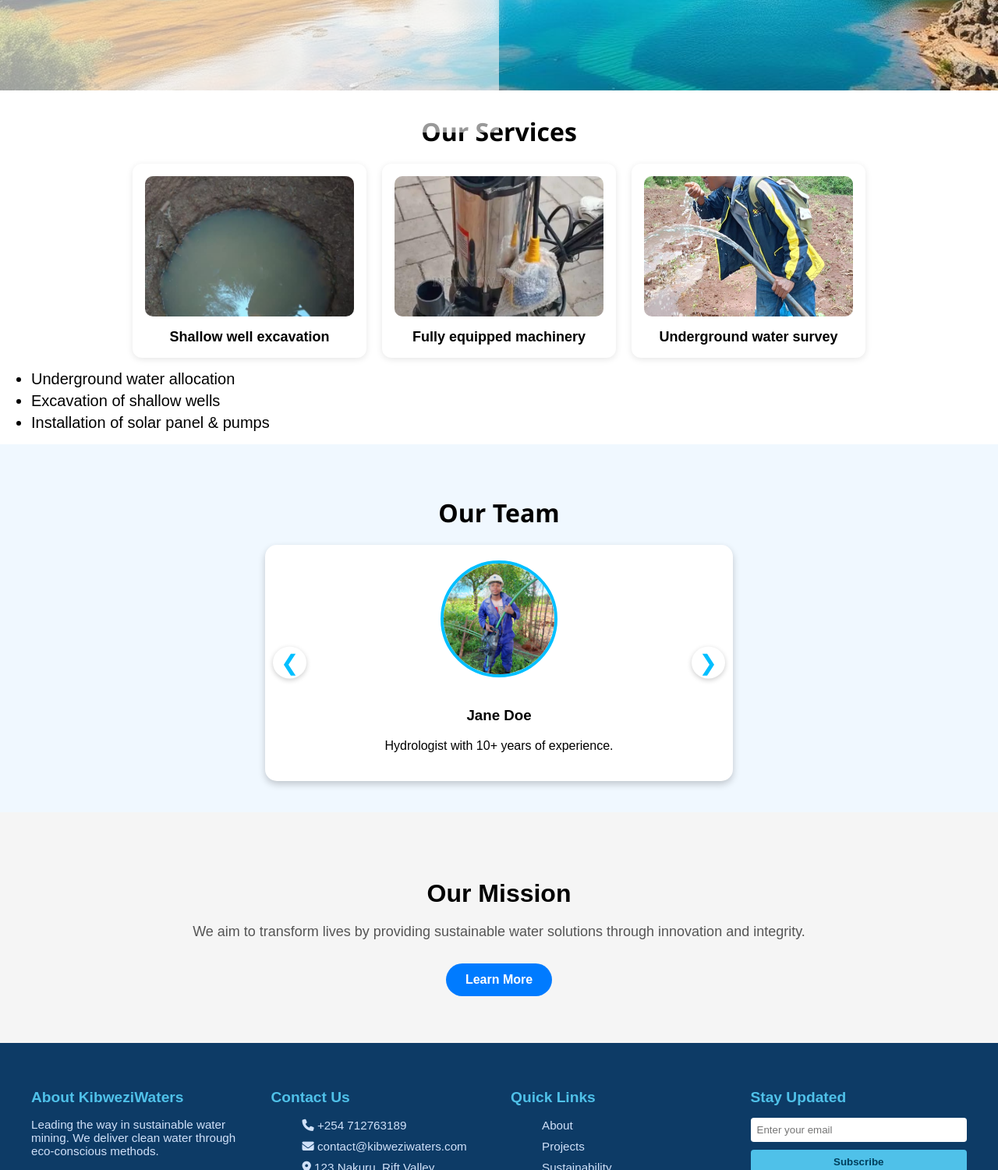
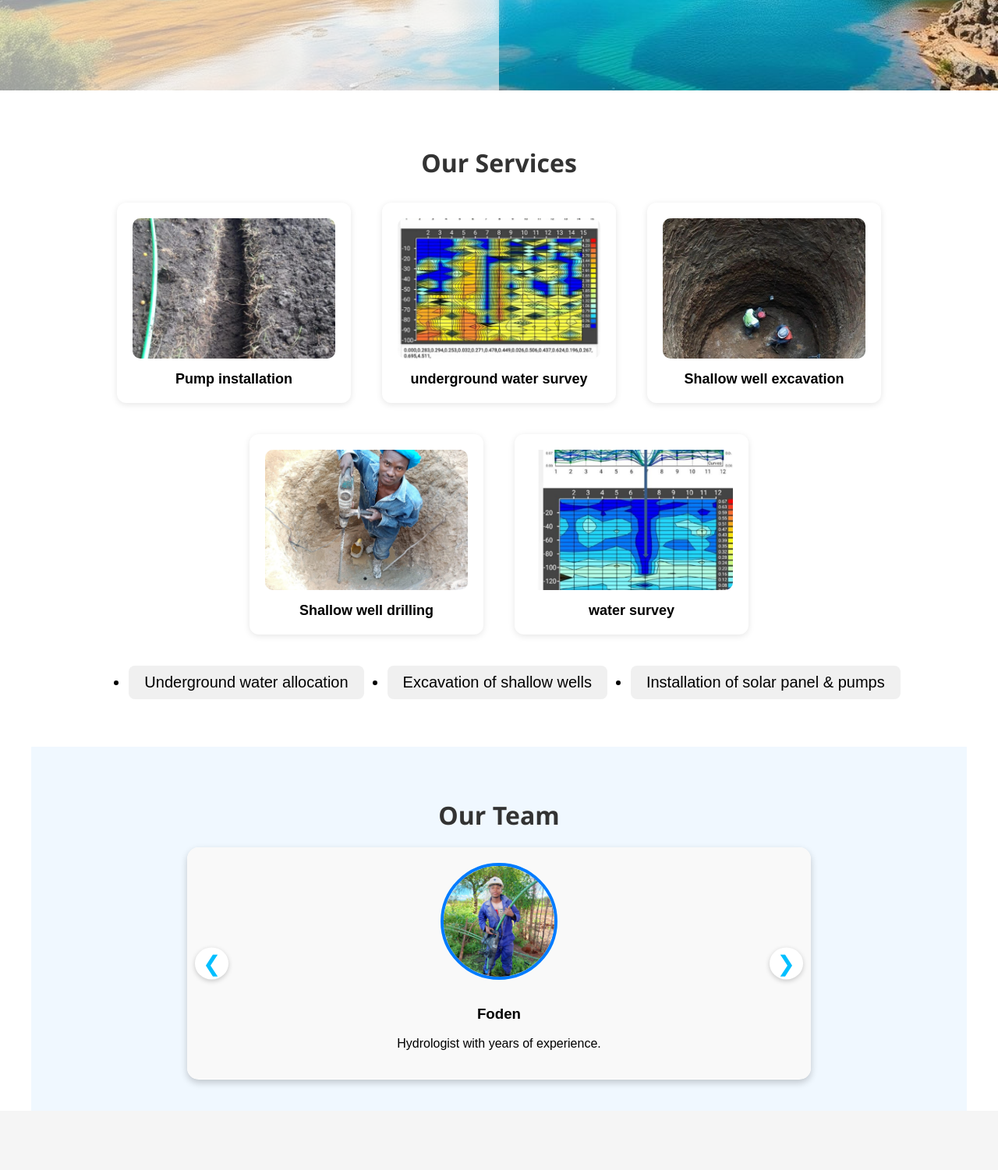
Before and after one commit to git-Whitney/Kibwezi-water, a plain HTML site: page index.html in a window 1280 px wide. Shown: the part 630-2131 px from the top of the page at 78% size. Drawn offline with nearby package versions, Linux system fonts and the light colour scheme.

Commit message:
Add files via upload

```diff
--- a/index.html
+++ b/index.html
@@ -5,6 +5,9 @@
   <link rel="stylesheet" href="style.css">
   <link rel="stylesheet" href="https://cdnjs.cloudflare.com/ajax/libs/font-awesome/6.7.2/css/all.min.css" />
   <meta name="viewport" content="width=device-width, initial-scale=1.0">
+  <link rel="stylesheet" href="https://unpkg.com/aos@2.3.4/dist/aos.css" rel="stylesheet"/>
+
+
 
   <title>Kibwezi Water Website</title>
 </head>
@@ -21,6 +24,7 @@
 
 
         <ul class="nav-links" id="navLinks">
+        <button onclick="toggleDarkMode()">🌓</button>
           <li><a href="#home"><i class="fa-solid fa-house"></i>HOME</a></li>
           <li><a href="#about"><i class="fa-solid fa-circle-info"></i>ABOUT</a></li>
           <li><a href="#services"><i class="fa-solid fa-clipboard-list"></i>SERVICES</a></li>
@@ -52,52 +56,70 @@
     </div>
   </div>
 
-  <div class="slides" id="services">
-    <h2>Our Services</h2>
+
+  <!-- Services Section -->
+<div class="slides" id="services" data-aos="fade-up">
+    <h2 class="section-heading">Our Services</h2>
     <div class="card-container">
-      <div class="card">
-        <img src="pic3.jpg" alt="Shallow well excavation">
+      <div class="card" data-aos="fade-up" data-aos-delay="100">
+        <img src="picc1.jpg" alt="pump installation">
+        <h3>Pump installation</h3>
+      </div>
+      <div class="card" data-aos="fade-up" data-aos-delay="200">
+        <img src="picc2.jpg" alt="Underground water survey">
+        <h3>underground water survey</h3>
+      </div>
+      <div class="card" data-aos="fade-up" data-aos-delay="300">
+        <img src="picc4.jpg" alt="shallow well excavation">
         <h3>Shallow well excavation</h3>
       </div>
-      <div class="card">
-        <img src="pic2.jpg" alt="Fully equipped machinery">
-        <h3>Fully equipped machinery</h3>
+      <div class="card" data-aos="fade-up" data-aos-delay="400">
+        <img src="picc5.jpg" alt="shallow well drilling">
+        <h3>Shallow well drilling</h3>
       </div>
-      <div class="card">
-        <img src="pic1.jpg" alt="Underground survey">
-        <h3>Underground water survey</h3>
+      <div class="card" data-aos="fade-up" data-aos-delay="400">
+        <img src="picc3.jpg" alt="water survey">
+        <h3>water survey</h3>
       </div>
     </div>
-    <ul>
+    <ul class="services-list">
       <li>Underground water allocation</li>
       <li>Excavation of shallow wells</li>
       <li>Installation of solar panel & pumps</li>
     </ul>
   </div>
 
-  <section class="team">
-    <h2>Our Team</h2>
+
+
+
+ <!-- Team Section -->
+<section class="team" data-aos="fade-up">
+    <div class="team-wrapper">
+      <h2 class="section-heading">Our Team</h2>
       <div class="slider-container">
         <div class="arrow left" onclick="prevSlide()">&#10094;</div>
         <div class="arrow right" onclick="nextSlide()">&#10095;</div>
         <div class="slido" id="slido">
-        <div class="slide">
+          <div class="slide" data-aos="zoom-in">
             <img src="memb2.jpg" alt="Team Member 1" />
-          <h3>Jane Doe</h3>
-          <p>Hydrologist with 10+ years of experience.</p>
+            <h3>Foden</h3>
+            <p>Hydrologist with years of experience.</p>
           </div>
-        <div class="slide">
+          <div class="slide" data-aos="zoom-in">
             <img src="pic4.jpg" alt="Team Member 2" />
-          <h3>John Smith</h3>
+            <h3>Jayden</h3>
             <p>Engineer specializing in purification.</p>
           </div>
-        <div class="slide">
+          <div class="slide" data-aos="zoom-in">
             <img src="memb3.jpg" alt="Team Member 3" />
-          <h3>Emily Davis</h3>
+            <h3>Shadrack</h3>
             <p>Expert in sustainable water management.</p>
           </div>
         </div>
       </div>
+    </div>
+  </section>
+
     <script>
       const slido = document.getElementById('slido');
       const totalSlido = slido.children.length;
@@ -116,6 +138,8 @@
       }
     </script>
   </section>
+  </div>
+
 
   <section class="new-section">
     <div class="content">
@@ -125,6 +149,7 @@
     </div>
   </section>
 
+<!--footer section-->
   <footer class="footer">
     <div class="footer-container">
       <div class="footer-column" id="about">
@@ -135,8 +160,8 @@
         <h3>Contact Us</h3>
         <ul>
           <li><i class="fas fa-phone"></i> +254 712763189</li>
-          <li><i class="fas fa-envelope"></i> contact@kibweziwaters.com</li>
-          <li><i class="fas fa-map-marker-alt"></i> 123 Nakuru, Rift Valley</li>
+          <li><i class="fas fa-envelope"></i>mutiamutua3083@gmail.com</li>
+          <li><i class="fas fa-map-marker-alt"></i>P.O.Box1234-90137 <br> Kibwezi,Makueni county <br>Kenya</li>
         </ul>
       </div>
       <div class="footer-column">
@@ -166,13 +191,57 @@
       <p>&copy; 2025 KibweziShallowWaters. All rights reserved.</p>
     </div>
   </footer>
+
   <script>
     function toggleMenu() {
       const navLinks = document.querySelector('.nav-links');
       navLinks.classList.toggle('show');
     }
   </script>
+ <script src="https://unpkg.com/aos@2.3.4/dist/aos.js"></script>
+ <script>AOS.init();</script>
+ <script>
+    window.addEventListener("scroll", () => {
+  const sections = document.querySelectorAll("section, .slides");
+  const navLinks = document.querySelectorAll(".nav-links a");
 
+  let current = "";
 
+  sections.forEach((section) => {
+    const sectionTop = section.offsetTop;
+    if (pageYOffset >= sectionTop - 60) {
+      current = section.getAttribute("id");
+    }
+  });
+
+  navLinks.forEach((link) => {
+    link.classList.remove("active");
+    if (link.getAttribute("href").includes(current)) {
+      link.classList.add("active");
+    }
+  });
+});
+
+ </script>
+ <!--go up button-->
+  <button onclick="topFunction()" id="scrollTopBtn" title="Go to top">↑</button>
+  <script>
+    let scrollBtn = document.getElementById("scrollTopBtn");
+
+window.onscroll = () => {
+  scrollBtn.style.display = (document.body.scrollTop > 100 || document.documentElement.scrollTop > 100) ? "block" : "none";
+};
+
+function topFunction() {
+  window.scrollTo({ top: 0, behavior: "smooth" });
+}
+
+ </script>
+ <script>
+    function toggleDarkMode() {
+  document.body.classList.toggle('dark-mode');
+}
+
+ </script>
 </body>
 </html>
--- a/style.css
+++ b/style.css
@@ -10,6 +10,11 @@ body {
   font-family: Arial, sans-serif;
   scroll-behavior: smooth;
 }
+body.dark-mode {
+    background-color: #121212;
+    color: white;
+  }
+
 
 /* ==========  Navigation bar  ========== */
 .navbar {
@@ -166,9 +171,11 @@ body {
 .card-container {
     display: flex;
     justify-content: center;
+    align-items: stretch;
+    flex-wrap: wrap;
     gap: 20px;
-  flex-wrap: wrap;
-  margin-top: 20px;
+    margin: 0 auto;
+    max-width: 1200px;
 }
 
 .card {
@@ -177,7 +184,11 @@ body {
   box-shadow: 0 2px 8px rgba(0, 0, 0, 0.1);
   width: 300px;
   text-align: center;
-  padding: 16px;
+  padding: 20px;
+  margin:10px;
+  flex: 1 1 300px;
+  max-width: 300px;
+  box-sizing: border-box;
 }
 
 .card img {
@@ -196,16 +207,36 @@ body {
 .team {
   background: #f0f8ff;
   padding: 40px 20px;
+  text-align: center;
+}
+.team-wrapper {
+    display: flex;
+    flex-direction: column;
+    align-items: center;
+    justify-content: center;
+  }
+  .slides, .team {
+    max-width: 1200px;
+    margin: 0 auto;
+    text-align: center;
+    padding: 40px 20px;
   }
 
 .slider-container {
   position: relative;
-  max-width: 600px;
+  display:flex;
+  flex-direction: row;
+    align-items: center;
+    justify-content: center;
+    margin-top: 20px;
+    width:100%;
+  max-width: 800px;
   margin: 0 auto;
   overflow: hidden;
   border-radius: 15px;
   box-shadow: 0 4px 10px rgba(0, 0, 0, 0.2);
   background: #fff;
+  margin: 0 auto;
 }
 
 .slido {
@@ -215,17 +246,35 @@ body {
 
 .slide {
     min-width: 100%;
+    box-sizing: border-box;
     padding: 20px;
     text-align: center;
+    background-color: #f9f9f9;
+    border-radius: 10px;
 }
 
 .slide img {
     width: 150px;
     height: 150px;
+    object-fit: cover;
     border-radius: 50%;
-  object-fit: cover;
-  margin-bottom: 15px;
-  border: 4px solid #00bfff;
+    margin-bottom: 10px;
+    border: 4px solid #007bff;
+}
+.services-list {
+    display: flex;
+    justify-content: center;
+    gap: 30px;
+    list-style: none;
+    padding: 0;
+    margin-top: 30px;
+    flex-wrap: wrap;
+  }
+.services-list li {
+    background: #f0f0f0;
+    padding: 10px 20px;
+    border-radius: 8px;
+    font-weight: 500;
   }
 
 .arrow {
@@ -242,6 +291,12 @@ body {
   box-shadow: 0 2px 6px rgba(0, 0, 0, 0.2);
   z-index: 10;
 }
+.section-heading {
+    text-align: center;
+    font-size: 2em;
+    margin-bottom: 30px;
+    color: #333;
+  }
 
 .arrow.left  { left: 10px; }
 .arrow.right { right: 10px; }
@@ -250,12 +305,17 @@ body {
 .new-section {
   padding: 60px 20px;
   background: #f5f5f5;
-  text-align: center;
+
 }
 
 .new-section .content {
   max-width: 800px;
   margin: 0 auto;
+  text-align: center;
+  display: flex;
+  flex-direction: column;
+  align-items: center;
+
 }
 
 .new-section h2 {
@@ -542,3 +602,32 @@ body {
       padding: 10px 20px;
     }
   }
+  .navbar {
+    position: sticky;
+    top: 0;
+    z-index: 999;
+    box-shadow: 0 2px 5px rgba(0,0,0,0.1);
+  }
+  .nav-links a.active {
+    background: #ff9900;
+    color: white;
+  }
+  #scrollTopBtn {
+    display: none;
+    position: fixed;
+    bottom: 40px;
+    right: 30px;
+    z-index: 99;
+    font-size: 18px;
+    background-color: #007bff;
+    color: white;
+    border: none;
+    border-radius: 50%;
+    padding: 10px 14px;
+    cursor: pointer;
+    box-shadow: 0 2px 6px rgba(0,0,0,0.2);
+  }
+
+  #scrollTopBtn:hover {
+    background-color: #0056b3;
+  }
```
Also changed, not shown: picc1.jpg (added), picc2.jpg (added), picc3.jpg (added), picc4.jpg (added), picc5.jpg (added). Lines whose indentation alone changed are shown as unchanged.
